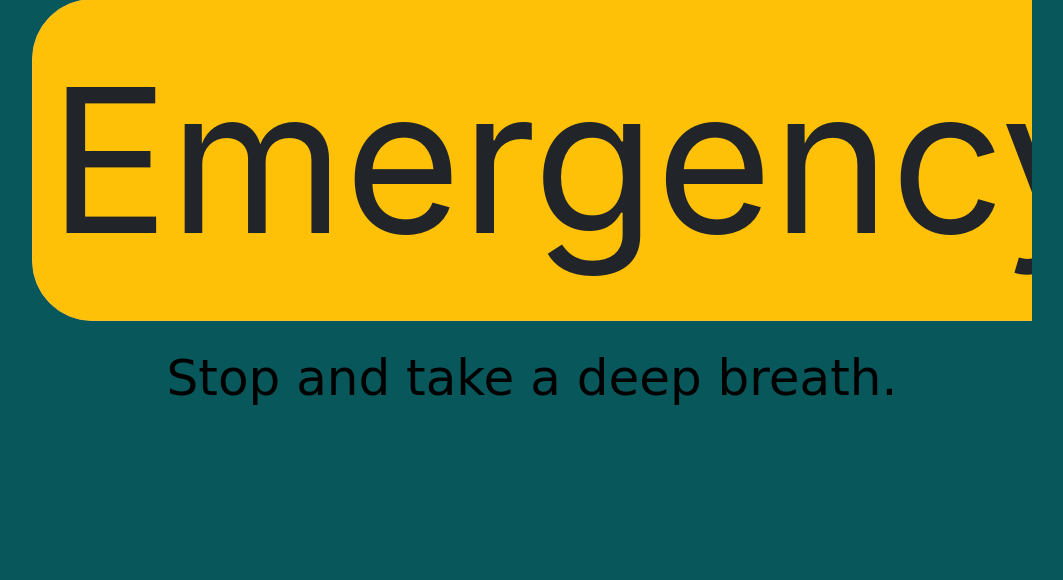
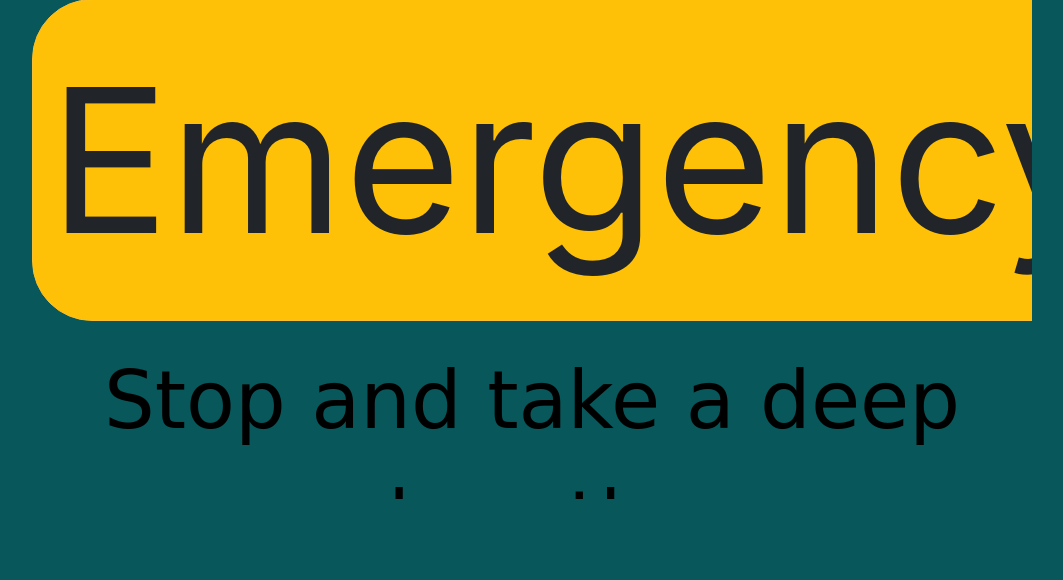
Before and after one commit to kalolad1/emergencyBE, a Django app: page / in a window 1280 px wide. Shown: the part 200-780 px from the top of the page, without its empty margins (108-1171 px from the left). Run offline with Django 3.2, Linux system fonts and the light colour scheme; some libraries are stand-ins or nearby versions.

Commit message:
Change font size.

```diff
--- a/emergencyboard/static/resources/css/main.css
+++ b/emergencyboard/static/resources/css/main.css
@@ -40,7 +40,7 @@
 
 .short-message {
     margin-top: 20px;
-    font-size: 50px;
+    font-size: 80px;
     font-family: cursive, sans-serif;
     color: var(--text-color);
 }
```
